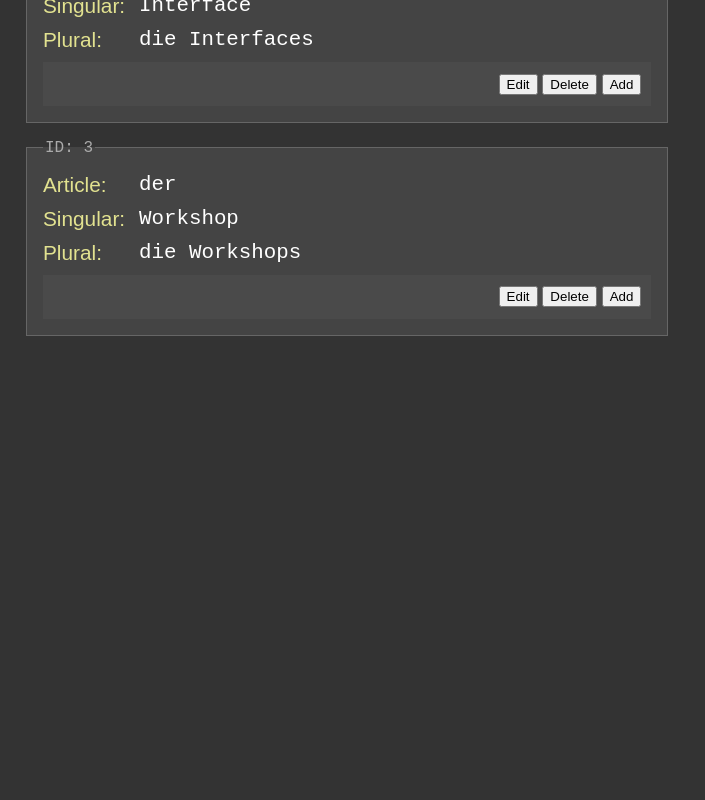
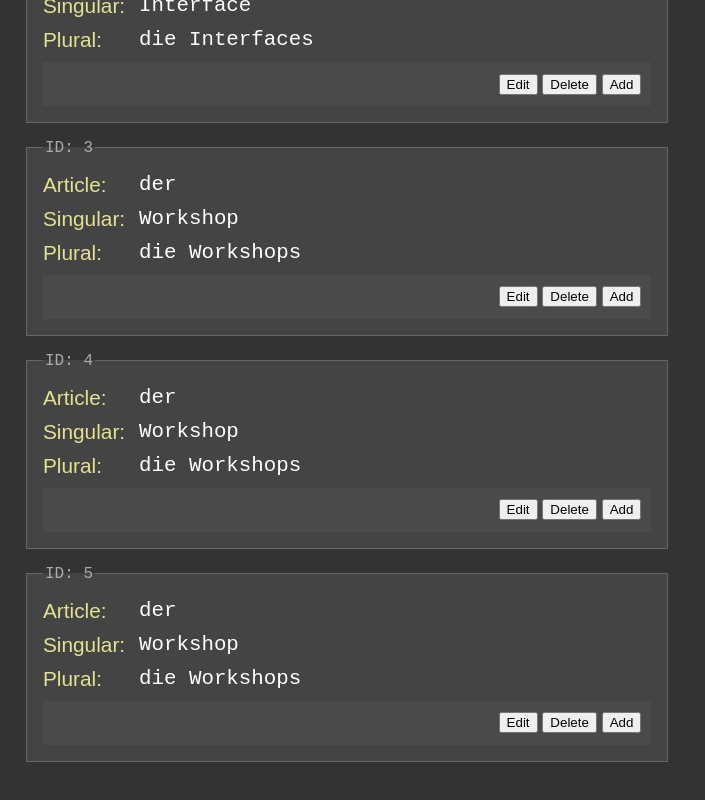
Before and after one commit to edwardtanguay/ejt-add-edit-delete-rh, a React (Vite) app: page / in a window 1280 px wide. Shown: the part 620-1420 px from the top of the page, without its empty margins (0-705 px from the left). Before the commit the page ends 996 px from the top, so only its background shows below. Built offline with nearby package versions, Linux system fonts and the light colour scheme; data requests are answered from the project's data file.

Commit message:
working on add

```diff
--- a/index.html
+++ b/index.html
@@ -4,7 +4,7 @@
     <meta charset="UTF-8" />
     <link rel="icon" type="image/svg+xml" href="/vite.svg" />
     <meta name="viewport" content="width=device-width, initial-scale=1.0" />
-    <title>Vite + React</title>
+    <title>useContext/useReducer</title>
   </head>
   <body>
     <div id="root"></div>
--- a/src/App.jsx
+++ b/src/App.jsx
@@ -1,10 +1,19 @@
 import { useContext } from 'react';
 import { AppContext } from './AppContext';
 import { GermanNounFormRow } from './components/GermanNounFormRow';
+import { AddItemBox } from './components/AddItemBox';
 import './App.scss';
 
 function App() {
 	const { state, dispatch } = useContext(AppContext);
+
+	const handleButtonAdd = () => {
+		window.scrollTo({
+			top: 0,
+			behavior: 'smooth',
+		});
+		dispatch({ type: 'beginAddingItem' });
+	};
 
 	return (
 		<div className="App">
@@ -21,7 +30,10 @@ function App() {
 			<hr />
 			<p>There are {state.germanNouns.length} nouns.</p>
 			<div className="germanNounArea">
-				{state.germanNouns.map((item,i) => {
+				{state.isAdding && (
+					<AddItemBox />
+				)}
+				{state.germanNouns.map((item, i) => {
 					return (
 						<fieldset className="germanNoun" key={String(item.id)}>
 							<legend>ID: {item.id}</legend>
@@ -59,7 +71,9 @@ function App() {
 												Edit
 											</button>
 											<button>Delete</button>
-											<button>Add</button>
+											<button onClick={handleButtonAdd}>
+												Add
+											</button>
 										</>
 									)}
 									{item.isEditing && (
@@ -71,7 +85,9 @@ function App() {
 														payload: item,
 													})
 												}
-											>Clear</button>
+											>
+												Clear
+											</button>
 											<button
 												onClick={() =>
 													dispatch({
@@ -79,7 +95,9 @@ function App() {
 														payload: item,
 													})
 												}
-											>Save</button>
+											>
+												Save
+											</button>
 										</>
 									)}
 								</div>
--- a/src/AppContext.jsx
+++ b/src/AppContext.jsx
@@ -6,6 +6,13 @@ export const AppContext = createContext();
 const initialState = {
 	count: 0,
 	germanNouns: ['nnn'],
+	addItem: {
+		article: '',
+		singular: '',
+		plural: '',
+	},
+	isAdding: false,
+	addMessage: '',
 };
 
 function reducer(state, action) {
@@ -61,6 +68,8 @@ function reducer(state, action) {
 			value = action.payload.value;
 			item[property] = value;
 			break;
+		case 'beginAddingItem':
+			_state.isAdding = true;
 	}
 	return _state;
 }
@@ -84,12 +93,15 @@ export const AppProvider = ({ children }) => {
 
 	const dispatch = async (action) => {
 		const item = action.payload;
-		const apiItem = {
-			id: item.id,
-			article: item.article,
-			singular: item.singular,
-			plural: item.plural,
-		};
+		const apiItem = {};
+		if (item) {
+			apiItem = {
+				id: item.id,
+				article: item.article,
+				singular: item.singular,
+				plural: item.plural,
+			};
+		}
 		switch (action.type) {
 			case 'saveItem':
 				try {
--- /dev/null
+++ b/src/components/AddItemBox.jsx
@@ -0,0 +1,75 @@
+import { useContext } from 'react';
+import { AppContext } from '../AppContext';
+import { GermanNounFormRow } from './GermanNounFormRow';
+
+export const AddItemBox = () => {
+	const { state, dispatch } = useContext(AppContext);
+
+	const item = {
+		article: state.addItem.article,
+		singular: state.addItem.singular,
+		plural: state.addItem.plural,
+	};
+
+	return (
+		<>
+			{state.isAdding === true && (
+				<fieldset className="germanNoun">
+					<legend>ADD ITEM</legend>
+
+					<GermanNounFormRow
+						item={item}
+						label="Article"
+						variable="article"
+						adding={true}
+					/>
+
+					<GermanNounFormRow
+						item={item}
+						label="Singular"
+						variable="singular"
+						adding={true}
+					/>
+
+					<GermanNounFormRow
+						item={item}
+						label="Plural"
+						variable="plural"
+						adding={true}
+					/>
+
+					<div className="buttonRow">
+						<div className="message">{state.addMessage}</div>
+						<div className="buttonArea">
+							<button
+								onClick={() =>
+									dispatch({ type: 'clearAddingItem' })
+								}
+							>
+								Clear
+							</button>
+							<button
+								onClick={(e) =>
+									actionManager({
+										type: 'saveItemAdding',
+										payload: {
+											itemType: 'germanNouns',
+											id: item.id,
+											item: {
+												article: item.article,
+												singular: item.singular,
+												plural: item.plural,
+											},
+										},
+									})
+								}
+							>
+								Save
+							</button>
+						</div>
+					</div>
+				</fieldset>
+			)}
+		</>
+	);
+};
--- a/src/components/GermanNounFormRow.jsx
+++ b/src/components/GermanNounFormRow.jsx
@@ -1,13 +1,13 @@
 import { useContext } from 'react';
 import { AppContext } from '../AppContext';
 
-export const GermanNounFormRow = ({ item, label, variable }) => {
+export const GermanNounFormRow = ({ item, label, variable, adding }) => {
 	const { state, dispatch } = useContext(AppContext);
 
 	return (
 		<div className="row">
 			<label>{label}</label>
-			{!item.isEditing ? (
+			{!item.isEditing && !adding ? (
 				<div className="value">{item[variable]}</div>
 			) : (
 				<input
--- a/src/data/db.json
+++ b/src/data/db.json
@@ -2,7 +2,7 @@
   "germanNouns": [
     {
       "id": 1,
-      "article": "die555555",
+      "article": "die",
       "singular": "Notiz",
       "plural": "die Notizen"
     },
@@ -17,6 +17,18 @@
       "article": "der",
       "singular": "Workshop",
       "plural": "die Workshops"
+    },
+    {
+      "id": 4,
+      "article": "der",
+      "singular": "Workshop",
+      "plural": "die Workshops"
+    },
+    {
+      "id": 5,
+      "article": "der",
+      "singular": "Workshop",
+      "plural": "die Workshops"
     }
   ]
 }
```
Also changed, not shown: dev/notes.txt.
